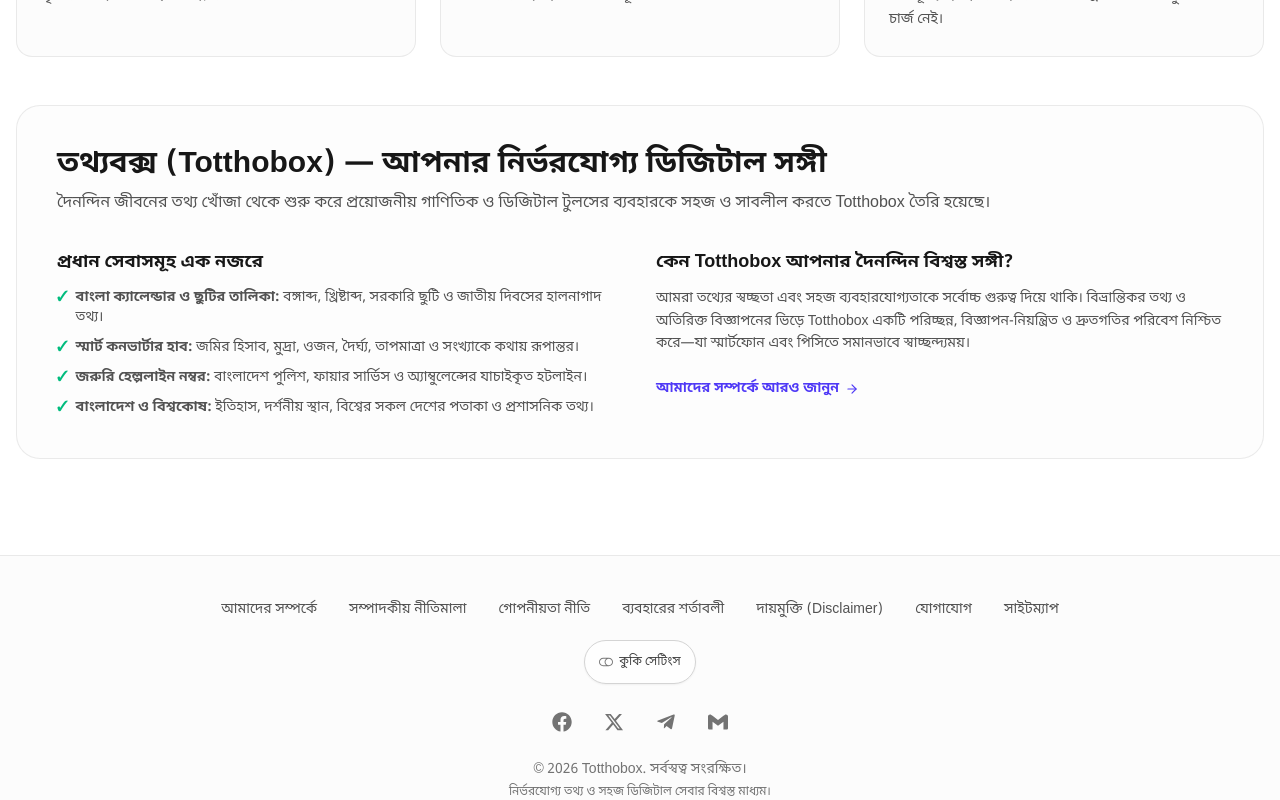
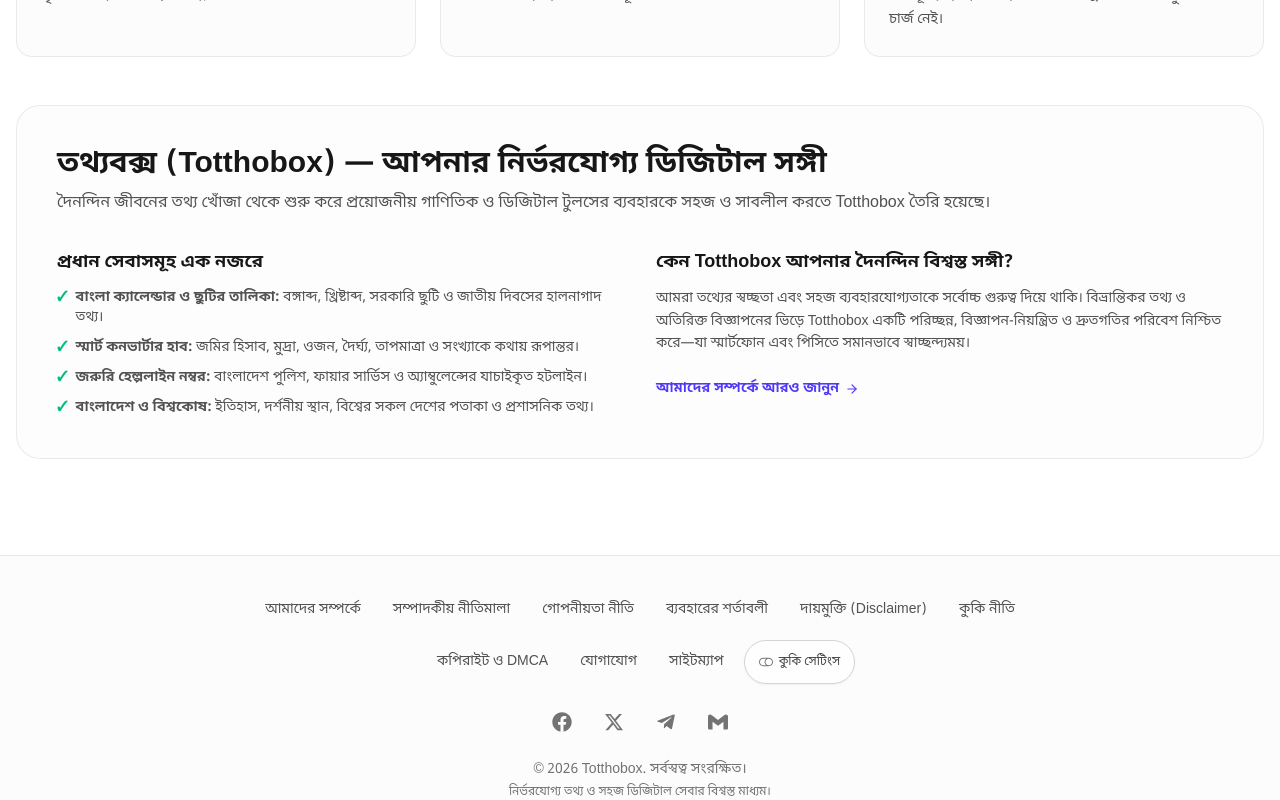
Before and after one commit to mariamsara77/totthobox-fontend, a Next.js app: page / in a window 1280 px wide. Shown: the part 1451-2251 px from the top of the page. Built offline with nearby package versions, Linux system fonts and the light colour scheme; no server answers.

Commit message:
feat(legal): link cookie and copyright policies in public footer

```diff
--- a/components/Footer.tsx
+++ b/components/Footer.tsx
@@ -41,6 +41,18 @@ export default function Footer() {
             className="flex min-h-[44px] items-center rounded-xl px-3 py-2 text-sm text-zinc-600 hover:text-zinc-900 transition-colors hover:bg-zinc-100 dark:hover:bg-zinc-800 dark:text-zinc-400 dark:hover:text-zinc-100"
           >
             দায়মুক্তি (Disclaimer)
+          </Link>
+          <Link
+            href="/cookie-policy"
+            className="flex min-h-[44px] items-center rounded-xl px-3 py-2 text-sm text-zinc-600 hover:text-zinc-900 transition-colors hover:bg-zinc-100 dark:hover:bg-zinc-800 dark:text-zinc-400 dark:hover:text-zinc-100"
+          >
+            কুকি নীতি
+          </Link>
+          <Link
+            href="/copyright-policy"
+            className="flex min-h-[44px] items-center rounded-xl px-3 py-2 text-sm text-zinc-600 hover:text-zinc-900 transition-colors hover:bg-zinc-100 dark:hover:bg-zinc-800 dark:text-zinc-400 dark:hover:text-zinc-100"
+          >
+            কপিরাইট ও DMCA
           </Link>
           <Link
             href="/contact-us"
```
